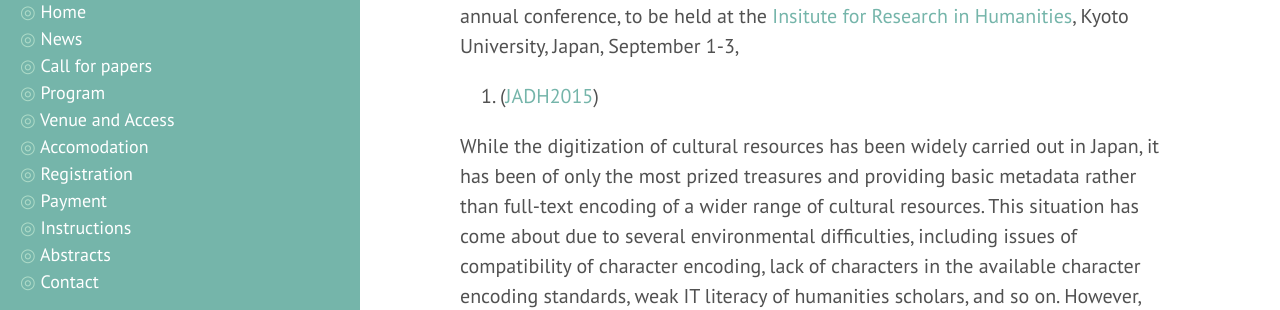
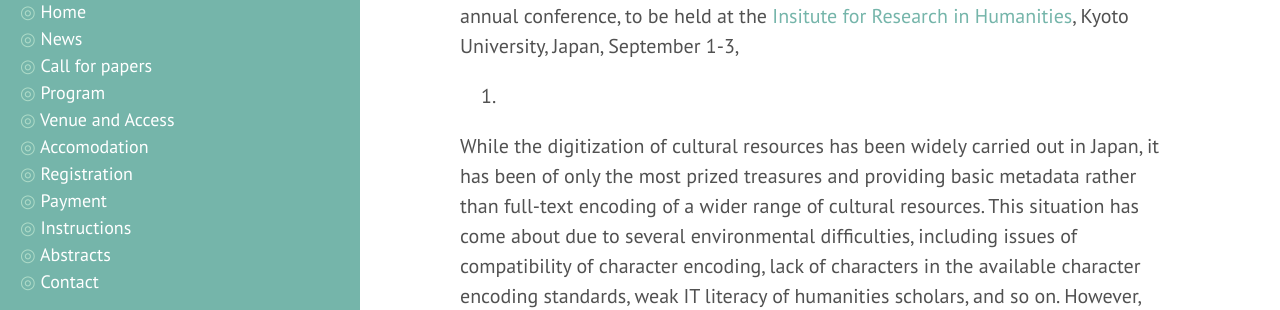
Before and after one commit to jadh2015/jadh2015.github.io, a Jekyll site: the page built from index.md, in a window 1280 px wide and 900 px high. Shown: the part 364-674 px from the top of the window. Built offline with Jekyll 4.4.1, drawn with Linux system fonts in a browser that asks for light colours.

Commit message:
removed link to jadh.org page from CFP.

```diff
--- a/index.md
+++ b/index.md
@@ -9,7 +9,7 @@ layout: default
 is pleased to announce its fifth annual conference, to be held at the
 [Insitute for Research in Humanities](http://www.zinbun.kyoto-u.ac.jp/e/institute/access-institute/access_e.htm),
 Kyoto University, Japan, September 1-3,
-2015. ([JADH2015](http://www.jadh.org/JADH2015/))
+2015.
 
 While the digitization of cultural resources has been widely carried
 out in Japan, it has been of only the most prized treasures and
```
